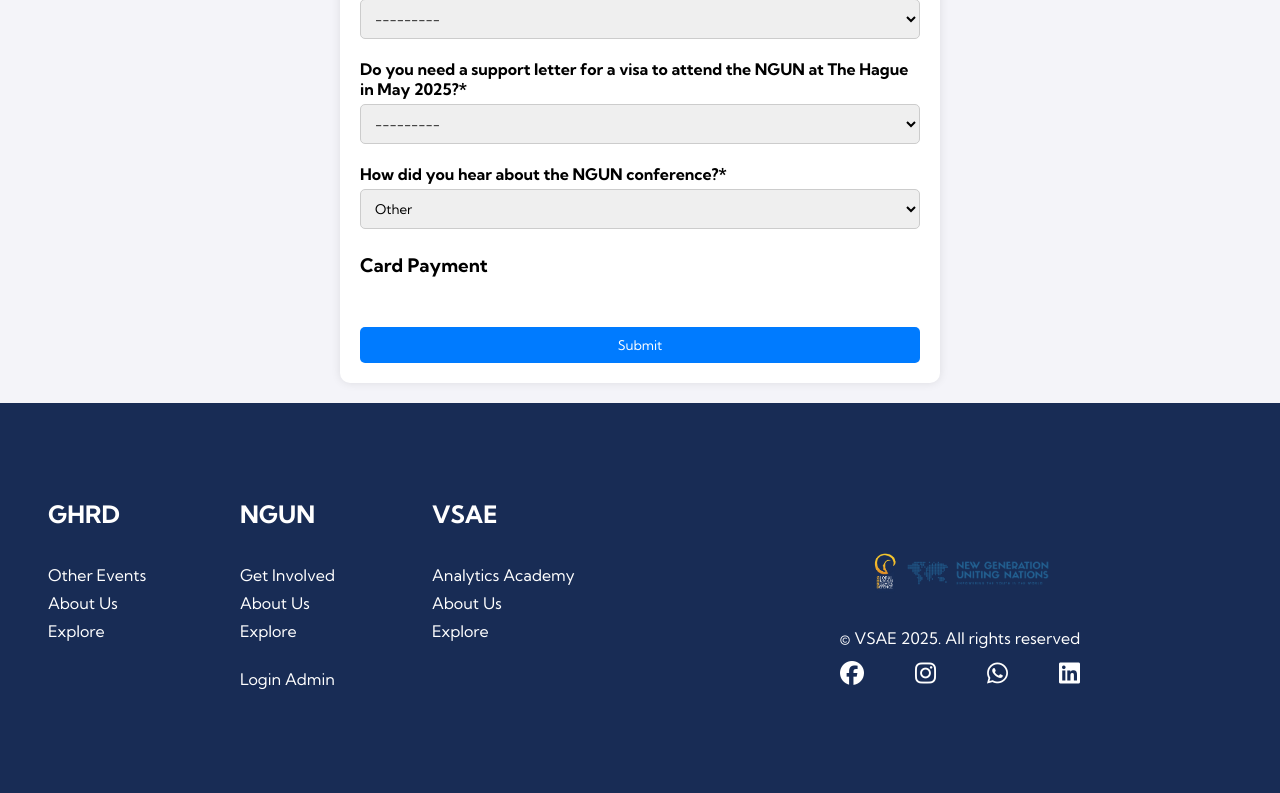
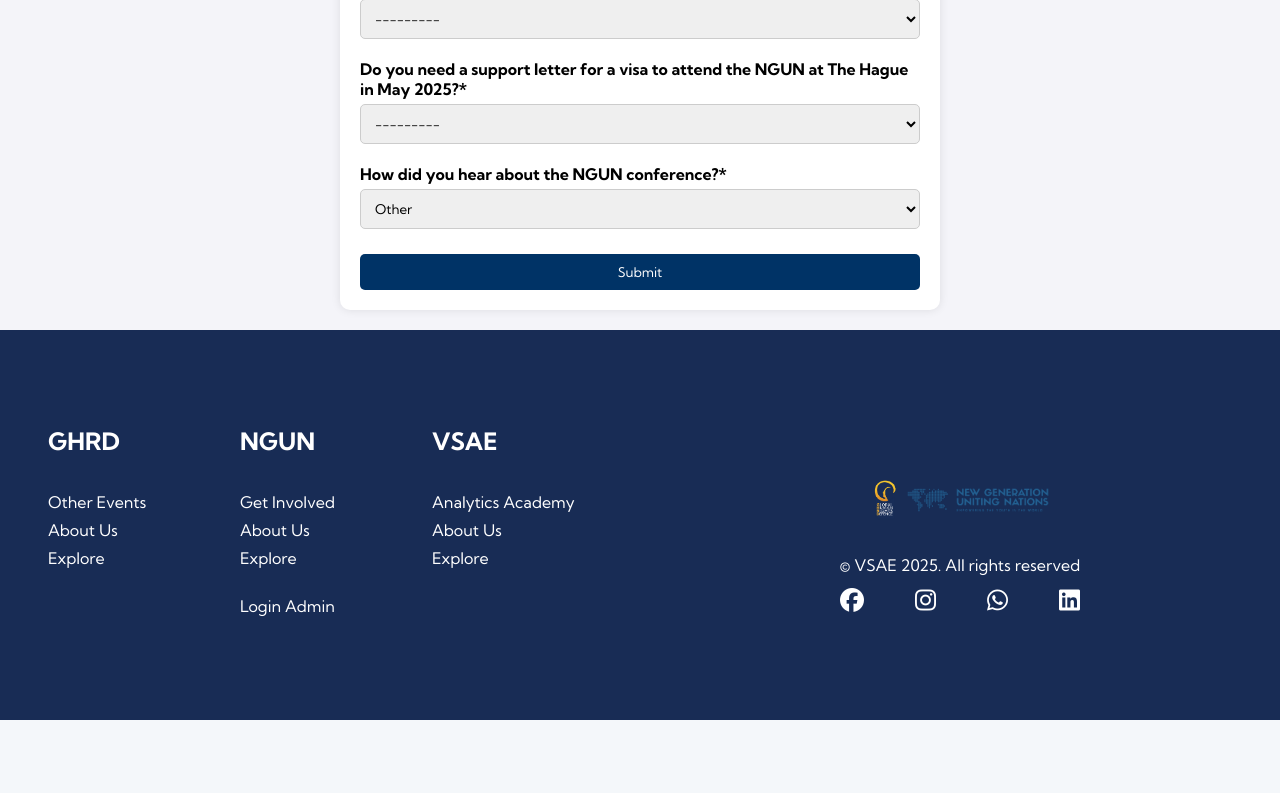
Before and after one commit to selahi55/Analytics-Academy, a Django app: page /event/form/ in a window 1280 px wide. Shown: the part 1034-1827 px from the top of the page. After the commit the page ends 1754 px from the top, so only its background shows below. Run offline with Django 5.2, Linux system fonts and the light colour scheme; some libraries are stand-ins or nearby versions.

Commit message:
Update apply.html

```diff
--- a/templates/events/apply.html
+++ b/templates/events/apply.html
@@ -7,7 +7,7 @@
     <div class="wrapper">
         <div class="form__container">
             <h2>Application Form</h2>
-            <form action="{% url 'apply' %}" method="post" class="payment-form">
+            <form action="{% url 'apply' %}" method="post">
                 {% csrf_token %}
                 <div class="form-container" style="
                 display: flex;
@@ -15,24 +15,11 @@
                 gap: 15px;">
                     {{ form|crispy }}
                 </div>
-                <!-- Credit Card Form -->
-                <div class="credit-card-form" style="
-                display: flex;
-                flex-direction: column;
-                gap: 15px;
-                margin-top: 20px;">
-                    <h3>Card Payment</h3>
-                    <div id="card-element">
-                        <!-- Stripe Element will be inserted here -->
-                    </div>
-                    <div id="card-errors" role="alert"></div>
-                </div>
                 <!-- Submit Button -->
-                <button id="submit-button" type="submit" style="
+                <button type="submit" style="
                 width: 100%;
                 padding: 10px;
                 color: white;
-                background-color: #007bff;
                 border: none;
                 border-radius: 5px;
                 cursor: pointer;">
@@ -62,64 +49,8 @@
             outline: none;
         }
     </style>
-    <script src="https://js.stripe.com/v3/"></script>
-    <script>
-    // Set your publishable key
-    var stripe = Stripe('STRIPE_KEY');
-    var elements = stripe.elements();
+<script>
 
-    // Create an instance of the card Element
-    var card = elements.create('card');
-    card.mount('#card-element');
-
-    // Handle real-time validation errors from the card Element
-    card.on('change', function(event) {
-        var displayError = document.getElementById('card-errors');
-        if (event.error) {
-            displayError.textContent = event.error.message;
-        } else {
-            displayError.textContent = '';
-        }
-    });
-
-    // Handle form submission
-    var form = document.getElementById('payment-form');
-        form.addEventListener('submit', function(event) {
-            event.preventDefault();
-
-            fetch('/create-payment-intent/', {
-                method: 'POST',
-                headers: {
-                    'Content-Type': 'application/json',
-                    'X-CSRFToken': '{{ csrf_token }}'
-                },
-                body: JSON.stringify({
-                    amount: 1000  // amount in cents
-                })
-            }).then(function(response) {
-                return response.json();
-            }).then(function(paymentIntentResponse) {
-                if (paymentIntentResponse.error) {
-                    var errorElement = document.getElementById('card-errors');
-                    errorElement.textContent = paymentIntentResponse.error;
-                } else {
-                    stripe.confirmCardPayment(paymentIntentResponse.client_secret, {
-                        payment_method: {
-                            card: card
-                        }
-                    }).then(function(result) {
-                        if (result.error) {
-                            var errorElement = document.getElementById('card-errors');
-                            errorElement.textContent = result.error.message;
-                        } else {
-                            if (result.paymentIntent.status === 'succeeded') {
-                                form.submit();
-                            }
-                        }
-                    });
-                }
-            });
-        });
 </script>
 
 {% endblock content %}
```
